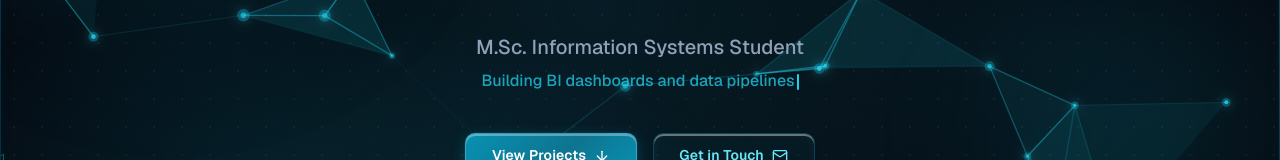
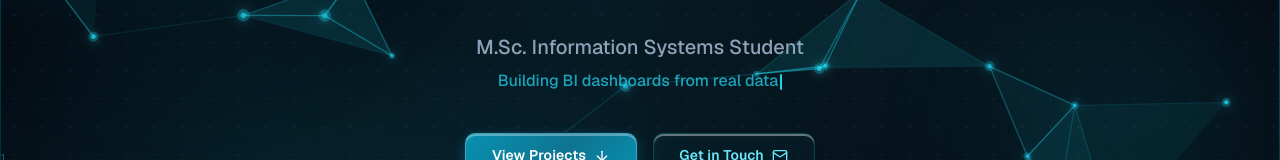
Before and after one commit to FabjanElezi/FEleziTech, a Next.js app: page / in a window 1280 px wide. Shown: the part 419-579 px from the top of the page. Built offline with nearby package versions, Linux system fonts and the light colour scheme; no server answers; the database is empty.

Commit message:
Hero: honest BI line (drop 'data pipelines')

```diff
--- a/components/Hero.tsx
+++ b/components/Hero.tsx
@@ -55,7 +55,7 @@ export default function Hero({ portfolio }: Props) {
 
   const roles = [
     'Turning business data into decisions',
-    'Building BI dashboards and data pipelines',
+    'Building BI dashboards from real data',
     'SQL · Python · Excel',
     'IT infrastructure & security background',
   ];
```
